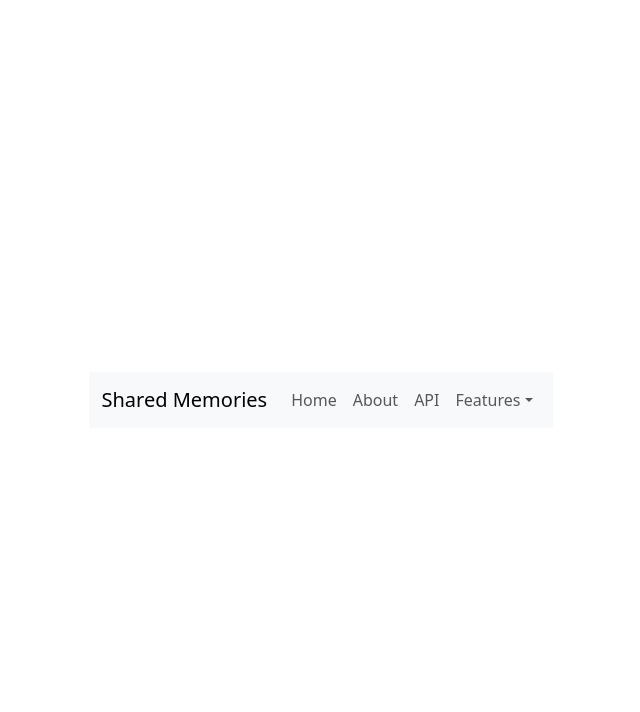
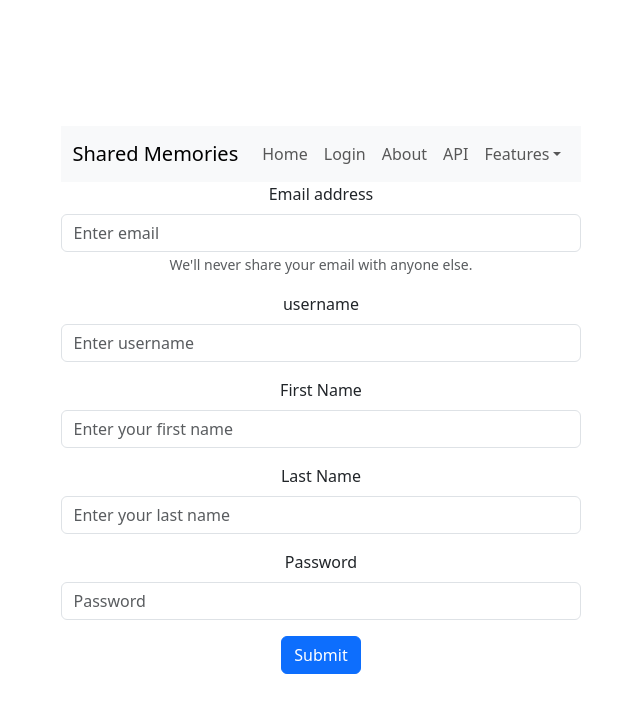
Before and after one commit to Shared-Memories-Capstone/Shared_Memories, a React (Vite) app in the folder frontend/: page /newuser in a window 1280 px wide. Shown: the top 712 px of the page, without its empty margins (319-959 px from the left). Built offline with nearby package versions, Linux system fonts and the light colour scheme.

Commit message:
added login form and new user form, haven't stylelize yet, added login to navbar

```diff
--- a/frontend/src/App.jsx
+++ b/frontend/src/App.jsx
@@ -1,5 +1,5 @@
 import Header from './components/Header.jsx'
-import { BrowserRouter as Router, Route, Routes } from 'react-router';
+import { BrowserRouter as Router, Route, Routes } from 'react-router-dom';
 import AccessCodeCard from './components/AccessCodeCard.jsx';
 import About from './components/About.jsx'
 import CarouselExample from './components/CarouselExample.jsx'
@@ -7,6 +7,8 @@ import './App.css'
 import 'bootstrap/dist/css/bootstrap.min.css';
 import SwaggerUI from 'swagger-ui-react';
 import 'swagger-ui-react/swagger-ui.css';
+import LoginForm from './components/LoginForm.jsx';
+import NewUser from './components/NewUser.jsx';
 
 function App() {
 
@@ -20,7 +22,11 @@ function App() {
 
         <Route path='/about' element={<About />} />
 
+        <Route path='/login' element={<LoginForm />} />
+
         <Route path='/CarouselExample' element={<CarouselExample/>} />
+
+        <Route path='/newuser' element={<NewUser/>} />
 
         <Route path='/api-doc' element={<SwaggerUI url="http://127.0.0.1:8000/static/openapi.yaml" />} />
       </Routes>
--- a/frontend/src/components/Header.jsx
+++ b/frontend/src/components/Header.jsx
@@ -16,6 +16,7 @@ function Header() {
         <Navbar.Collapse id="basic-navbar-nav">
           <Nav className="me-auto">
             <Nav.Link as={NavLink} to='/' end>Home</Nav.Link>
+            <Nav.Link as={NavLink} to='/login' end>Login</Nav.Link>
             <Nav.Link as={NavLink} to='/about' end>About</Nav.Link>
             <Nav.Link as={NavLink} to='/api-doc' end>API</Nav.Link>
             <NavDropdown title="Features" id="basic-nav-dropdown">
--- /dev/null
+++ b/frontend/src/components/LoginForm.jsx
@@ -0,0 +1,26 @@
+import Button from 'react-bootstrap/Button';
+import Form from 'react-bootstrap/Form';
+
+function LoginForm() {
+  return (
+    <Form>
+      <Form.Group className="mb-3" controlId="formBasicEmail">
+        <Form.Label>username</Form.Label>
+        <Form.Control type="username" placeholder="username" />
+      </Form.Group>
+
+      <Form.Group className="mb-3" controlId="formBasicPassword">
+        <Form.Label>Password</Form.Label>
+        <Form.Control type="password" placeholder="Password" />
+      </Form.Group>
+      <Button variant="primary" type="submit">
+        Submit
+      </Button>
+      <Button href='/newuser' variant="secondary" type="submit">
+        Create Login
+      </Button>
+    </Form>
+  );
+}
+
+export default LoginForm;
--- /dev/null
+++ b/frontend/src/components/NewUser.jsx
@@ -0,0 +1,44 @@
+import Button from 'react-bootstrap/Button';
+import Form from 'react-bootstrap/Form';
+
+function NewUser() {
+  return (
+    <Form>
+      <Form.Group className="mb-3" controlId="formBasicEmail">
+        <Form.Label>Email address</Form.Label>
+        <Form.Control type="email" placeholder="Enter email" />
+        <Form.Text className="text-muted">
+          We'll never share your email with anyone else.
+        </Form.Text>
+      </Form.Group>
+
+      <Form.Group className="mb-3" controlId="formBasicEmail">
+        <Form.Label>username</Form.Label>
+        <Form.Control type="username" placeholder="Enter username" />
+      </Form.Group>
+
+
+      <Form.Group className="mb-3" controlId="formBasicEmail">
+        <Form.Label>First Name</Form.Label>
+        <Form.Control type="firstname" placeholder="Enter your first name" />
+      </Form.Group>
+
+
+      <Form.Group className="mb-3" controlId="formBasicEmail">
+        <Form.Label>Last Name</Form.Label>
+        <Form.Control type="lastname" placeholder="Enter your last name" />
+      </Form.Group>
+
+      <Form.Group className="mb-3" controlId="formBasicPassword">
+        <Form.Label>Password</Form.Label>
+        <Form.Control type="password" placeholder="Password" />
+      </Form.Group>
+
+      <Button variant="primary" type="submit">
+        Submit
+      </Button>
+    </Form>
+  );
+}
+
+export default NewUser;
```
